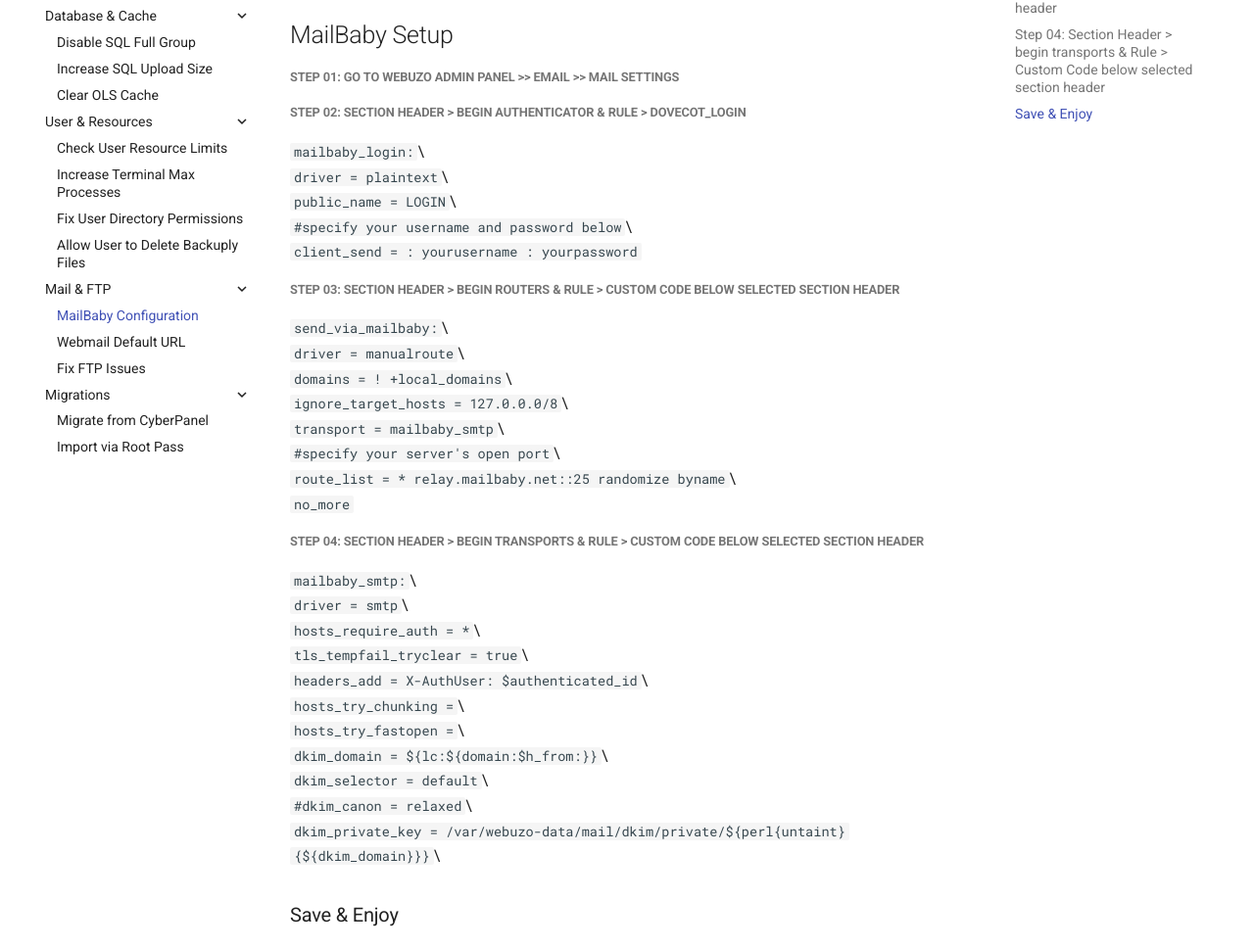
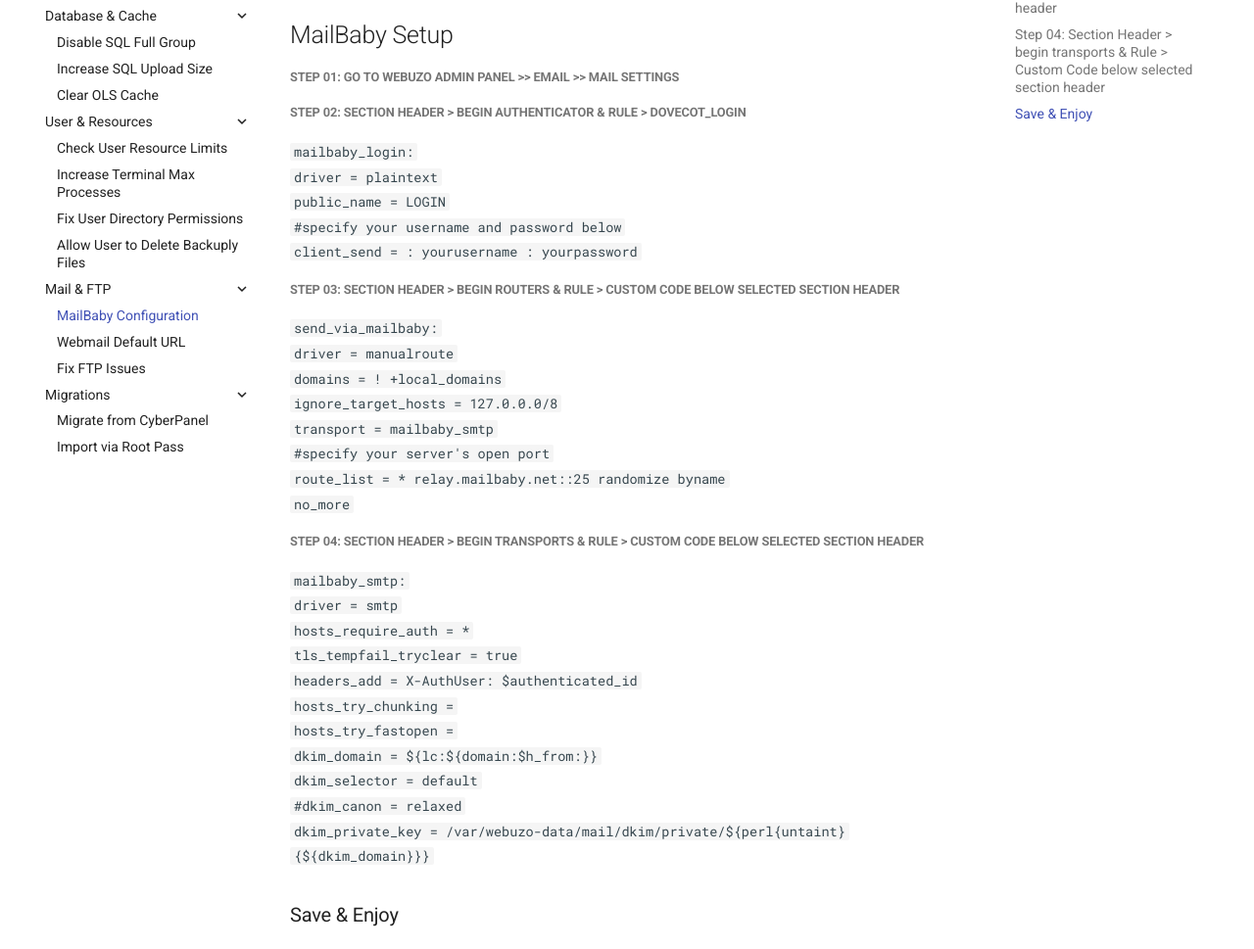
Before and after one commit to cornQ/webuzo-server-setup, an MkDocs documentation site: the page built from docs/webuzo-mailbaby-configuration.md, in a window 1280 px wide and 1337 px high. Shown: the part 320-1289 px from the top of the window at 98% size. Built offline with MkDocs 1.6.1 and Material for MkDocs 9.7.7, drawn with Linux system fonts in a browser that asks for light colours.

Commit message:
fix line break

```diff
--- a/docs/webuzo-mailbaby-configuration.md
+++ b/docs/webuzo-mailbaby-configuration.md
@@ -8,36 +8,36 @@
 ##### Step 01: Go to Webuzo Admin Panel >> Email >> Mail Settings
 ##### Step 02: Section Header > begin authenticator & Rule > dovecot_login
 
-`mailbaby_login:`\
-`driver = plaintext`\
-`public_name = LOGIN`\
-`#specify your username and password below `\
+`mailbaby_login:`
+`driver = plaintext`
+`public_name = LOGIN`
+`#specify your username and password below `
 `client_send = : yourusername : yourpassword`
 
 ##### Step 03: Section Header > begin routers & Rule > Custom Code below selected section header
 
-`send_via_mailbaby:`\
-`driver = manualroute`\
-`domains = ! +local_domains`\
-`ignore_target_hosts = 127.0.0.0/8`\
-`transport = mailbaby_smtp`\
-`#specify your server's open port `\
-`route_list = * relay.mailbaby.net::25 randomize byname`\
+`send_via_mailbaby:`
+`driver = manualroute`
+`domains = ! +local_domains`
+`ignore_target_hosts = 127.0.0.0/8`
+`transport = mailbaby_smtp`
+`#specify your server's open port `
+`route_list = * relay.mailbaby.net::25 randomize byname`
 `no_more`
 
 ##### Step 04: Section Header > begin transports & Rule > Custom Code below selected section header
 
-`mailbaby_smtp:`\
-	`driver = smtp`\
-	`hosts_require_auth = *`\
-	`tls_tempfail_tryclear = true`\
-	`headers_add = X-AuthUser: $authenticated_id`\
-	`hosts_try_chunking =`\
-	`hosts_try_fastopen =`\
-	`dkim_domain = ${lc:${domain:$h_from:}}`\
-	`dkim_selector = default`\
-	`#dkim_canon = relaxed`\
-	`dkim_private_key = /var/webuzo-data/mail/dkim/private/${perl{untaint}{${dkim_domain}}}`\
+`mailbaby_smtp:`
+	`driver = smtp`
+	`hosts_require_auth = *`
+	`tls_tempfail_tryclear = true`
+	`headers_add = X-AuthUser: $authenticated_id`
+	`hosts_try_chunking =`
+	`hosts_try_fastopen =`
+	`dkim_domain = ${lc:${domain:$h_from:}}`
+	`dkim_selector = default`
+	`#dkim_canon = relaxed`
+	`dkim_private_key = /var/webuzo-data/mail/dkim/private/${perl{untaint}{${dkim_domain}}}`
 
 
 ### Save & Enjoy
```
Also changed, not shown: docs/webuzo-allow-user-to-delete-backuply-backup-files.md (+2 -2 lines), docs/webuzo-increase-terminal-max-processes-for-a-specific-user.md (+1 -1 lines).
